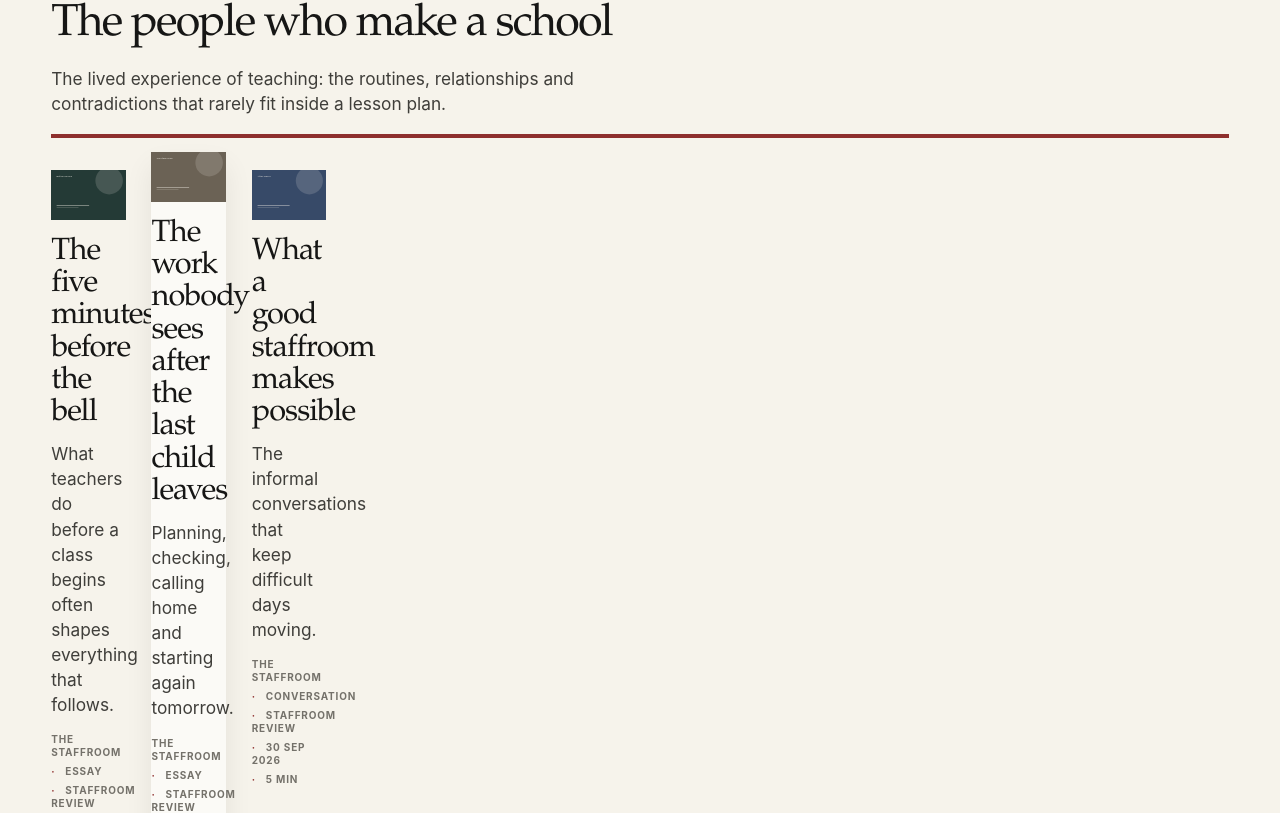
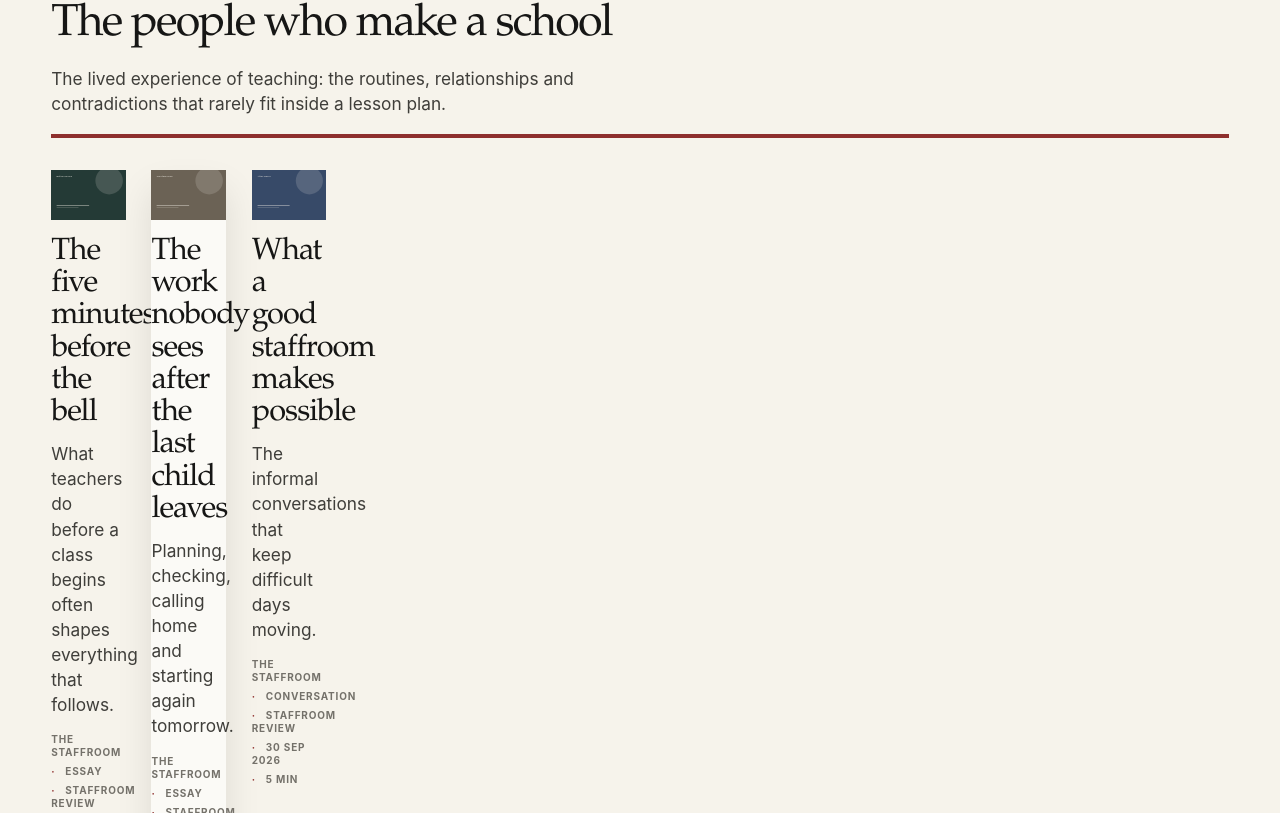
Before and after one commit to staffroom-review/staffroom-website, a Next.js app: page / in a window 1280 px wide. Shown: the part 947-1760 px from the top of the page. Built offline with nearby package versions, Linux system fonts and the light colour scheme.

Commit message:
fix: remove homepage card vertical displacement

```diff
--- a/app/globals.css
+++ b/app/globals.css
@@ -880,8 +880,8 @@ a:hover {
 .homepage__section--accent{position:relative}
 .homepage__section--accent::before{content:"";display:block;width:100%;height:var(--rule-signature);margin-bottom:var(--space-7);background:var(--color-accent)}
 .homepage-card{height:100%}
-.homepage-card--raised{transform:translateY(-18px)}
-.homepage-card--raised:hover,.homepage-card--raised:focus-within{transform:translateY(-21px)}
+.homepage-card--raised{box-shadow:0 8px 0 rgba(22,22,21,.035),0 20px 36px rgba(22,22,21,.1)}
+.homepage-card--raised:hover,.homepage-card--raised:focus-within{box-shadow:0 10px 0 rgba(22,22,21,.035),0 24px 42px rgba(22,22,21,.12)}
 .homepage-split{display:grid;grid-template-columns:minmax(0,7fr) minmax(260px,5fr);gap:var(--grid-gap);align-items:start}
 .homepage-stack{display:grid;gap:var(--space-6)}
 .homepage-stack .compact-story{padding-bottom:var(--space-5);border-bottom:1px solid var(--color-rule)}
@@ -905,8 +905,7 @@ a:hover {
   .homepage__lead-story .image-frame,.homepage__lead-story .feature-story__body{grid-column:auto;grid-row:auto}
   .homepage__lead-story .feature-story__body{padding-top:16px}
   .homepage-split,.homepage-long-read{grid-template-columns:1fr}
-  .homepage-card--raised{transform:none}
-  .homepage-card--raised:hover,.homepage-card--raised:focus-within{transform:translateY(-3px)}
+
 }
 @media (max-width:640px){
   .homepage__lead,.homepage__section,.homepage__section--wide{padding-top:var(--space-7);padding-bottom:var(--space-7)}
```
